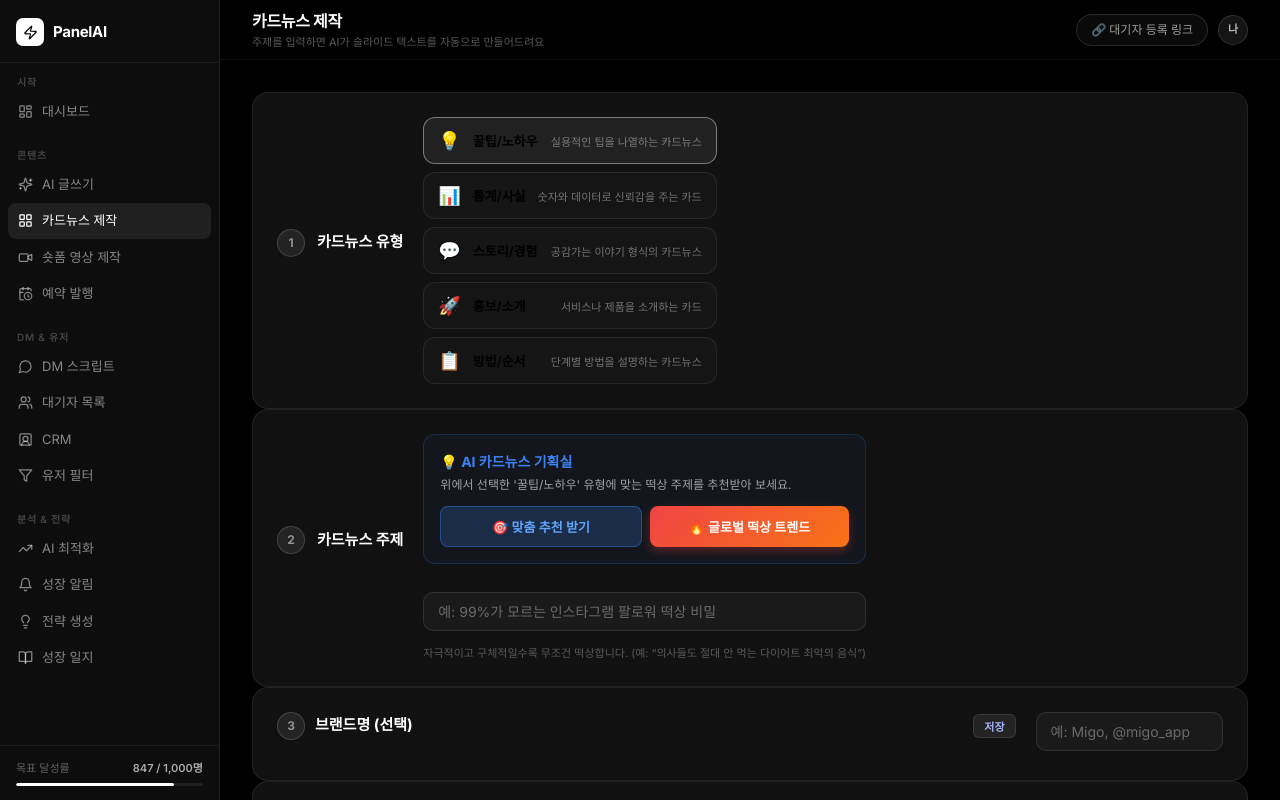
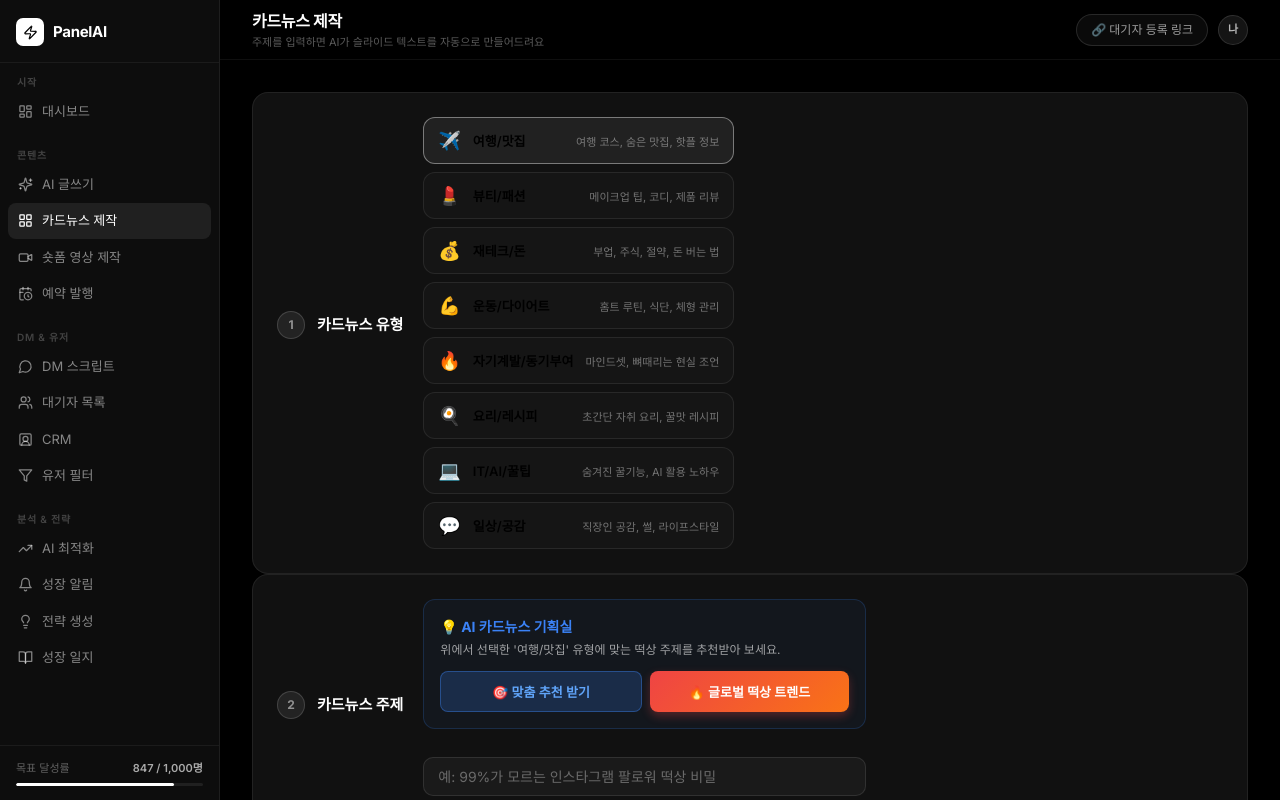
Before and after one commit to ujin141/panel, a Next.js app: page /card-news in a window 1280 px wide. Shown: the top 800 px of the page. Built offline with nearby package versions, Linux system fonts and the light colour scheme.

Commit message:
feat: AI 기획실 추천 결과에 예상 조회수, 바이럴 상위 %, 상세 분석 리포트 UI 추가

```diff
--- a/app/(dashboard)/card-news/page.tsx
+++ b/app/(dashboard)/card-news/page.tsx
@@ -14,7 +14,7 @@ import './card-news.css';
 // Types
 type CardTheme = 'migo' | 'dark' | 'light' | 'gradient-pink' | 'gradient-purple' | 'gradient-blue' | 'black' | 'gradient-orange' | 'gradient-green';
 type CardLayout = 'title-center' | 'title-top' | 'big-number' | 'quote';
-type CardCategory = 'tips' | 'facts' | 'story' | 'promo' | 'howto';
+type CardCategory = 'travel' | 'beauty' | 'finance' | 'fitness' | 'mindset' | 'food' | 'it' | 'daily';
 
 interface CardSlide {
   id: string;
@@ -102,11 +102,14 @@ const layoutConfig: Record<CardLayout, { label: string; desc: string; icon: stri
 };
 
 const categoryConfig: Record<CardCategory, { label: string; emoji: string; desc: string }> = {
-  tips:  { label: '꿀팁/노하우', emoji: '💡', desc: '실용적인 팁을 나열하는 카드뉴스' },
-  facts: { label: '통계/사실',   emoji: '📊', desc: '숫자와 데이터로 신뢰감을 주는 카드' },
-  story: { label: '스토리/경험', emoji: '💬', desc: '공감가는 이야기 형식의 카드뉴스' },
-  promo: { label: '홍보/소개',   emoji: '🚀', desc: '서비스나 제품을 소개하는 카드' },
-  howto: { label: '방법/순서',   emoji: '📋', desc: '단계별 방법을 설명하는 카드뉴스' },
+  travel:  { label: '여행/맛집', emoji: '✈️', desc: '여행 코스, 숨은 맛집, 핫플 정보' },
+  beauty:  { label: '뷰티/패션', emoji: '💄', desc: '메이크업 팁, 코디, 제품 리뷰' },
+  finance: { label: '재테크/돈', emoji: '💰', desc: '부업, 주식, 절약, 돈 버는 법' },
+  fitness: { label: '운동/다이어트', emoji: '💪', desc: '홈트 루틴, 식단, 체형 관리' },
+  mindset: { label: '자기계발/동기부여', emoji: '🔥', desc: '마인드셋, 뼈때리는 현실 조언' },
+  food:    { label: '요리/레시피', emoji: '🍳', desc: '초간단 자취 요리, 꿀맛 레시피' },
+  it:      { label: 'IT/AI/꿀팁', emoji: '💻', desc: '숨겨진 꿀기능, AI 활용 노하우' },
+  daily:   { label: '일상/공감', emoji: '💬', desc: '직장인 공감, 썰, 라이프스타일' },
 };
 
 function toBrandHandle(name: string) {
@@ -373,7 +376,7 @@ function InnerCard({ slide, theme, layout, index, total, brandName, coverImageUr
 // Main Page
 export default function CardNewsPage() {
   const [step,      setStep]      = useState<'setup' | 'editor'>('setup');
-  const [category, setCategory]  = useState<CardCategory>('tips');
+  const [category, setCategory]  = useState<CardCategory>('travel');
   const [theme,    setTheme]      = useState<CardTheme>('migo');
   const [layout,   setLayout]     = useState<CardLayout>('title-top');
   const [topic,    setTopic]      = useState('');
@@ -398,7 +401,7 @@ export default function CardNewsPage() {
   const [slideImages,      setSlideImages]      = useState<(string | null)[]>([]);
   const [trends, setTrends] = useState<Array<{topic:string;reason:string;hashtags:string[];hotScore:number;estimatedViews?:string;viewReason?:string;source?:string}>>([]);
   const [trendsLoading, setTrendsLoading] = useState(false);
-  const [recommendations, setRecommendations] = useState<Array<{topic:string;reason:string;category:string}>>([]);
+  const [recommendations, setRecommendations] = useState<Array<{topic:string;reason:string;category:string;estimatedViews?:string;viralScore?:number;analysis?:string}>>([]);
   const [recommending, setRecommending] = useState(false);
   const previewRef = useRef<HTMLDivElement>(null);
   const hiddenRenderRef = useRef<HTMLDivElement>(null);
@@ -786,9 +789,34 @@ export default function CardNewsPage() {
                   {recommendations.length > 0 && (
                     <div style={{ display: 'flex', flexDirection: 'column', gap: 10 }}>
                       {recommendations.map((rec, i) => (
-                        <div key={i} onClick={() => { setTopic(rec.topic); const validCat = Object.keys(categoryConfig).find(k => categoryConfig[k as CardCategory].label === rec.category); if (validCat) setCategory(validCat as CardCategory); }} style={{ background: 'rgba(0,0,0,0.3)', padding: 12, borderRadius: 8, border: '1px solid rgba(255,255,255,0.05)', cursor: 'pointer', transition: 'all 0.2s' }} onMouseEnter={e => e.currentTarget.style.borderColor='#3b82f6'} onMouseLeave={e => e.currentTarget.style.borderColor='rgba(255,255,255,0.05)'}>
-                          <div style={{ fontSize: 14, fontWeight: 700, color: '#fff', marginBottom: 4 }}>{rec.topic}</div>
-                          <div style={{ fontSize: 12, color: 'rgba(255,255,255,0.5)' }}>💡 {rec.reason}</div>
+                        <div key={i} onClick={() => { setTopic(rec.topic); const validCat = Object.keys(categoryConfig).find(k => categoryConfig[k as CardCategory].label === rec.category); if (validCat) setCategory(validCat as CardCategory); }} style={{ background: 'rgba(0,0,0,0.3)', padding: 16, borderRadius: 10, border: '1px solid rgba(255,255,255,0.08)', cursor: 'pointer', transition: 'all 0.2s' }} onMouseEnter={e => e.currentTarget.style.borderColor='#3b82f6'} onMouseLeave={e => e.currentTarget.style.borderColor='rgba(255,255,255,0.08)'}>
+                          <div style={{ display: 'flex', justifyContent: 'space-between', alignItems: 'flex-start', marginBottom: 8 }}>
+                            <div style={{ fontSize: 15, fontWeight: 700, color: '#fff', lineHeight: 1.4 }}>{rec.topic}</div>
+                            {rec.viralScore && (
+                              <div style={{ display: 'flex', alignItems: 'center', gap: 4, background: 'rgba(239,68,68,0.15)', padding: '4px 8px', borderRadius: 20, border: '1px solid rgba(239,68,68,0.3)' }}>
+                                <span style={{ fontSize: 12 }}>🔥</span>
+                                <span style={{ fontSize: 11, fontWeight: 700, color: '#fca5a5' }}>상위 {100 - rec.viralScore}%</span>
+                              </div>
+                            )}
+                          </div>
+
+                          {rec.estimatedViews && (
+                            <div style={{ display: 'flex', alignItems: 'center', gap: 6, marginBottom: 10 }}>
+                              <span style={{ fontSize: 11, background: 'rgba(59,130,246,0.15)', color: '#93c5fd', padding: '2px 6px', borderRadius: 4, fontWeight: 600 }}>예상 조회수</span>
+                              <span style={{ fontSize: 12, fontWeight: 700, color: '#fff' }}>{rec.estimatedViews}</span>
+                            </div>
+                          )}
+
+                          <div style={{ fontSize: 12, color: '#cbd5e1', marginBottom: 6, display: 'flex', alignItems: 'flex-start', gap: 6 }}>
+                            <span style={{ marginTop: 2 }}>💡</span>
+                            <span style={{ lineHeight: 1.5 }}>{rec.reason}</span>
+                          </div>
+
+                          {rec.analysis && (
+                            <div style={{ fontSize: 11, color: 'rgba(255,255,255,0.4)', background: 'rgba(0,0,0,0.2)', padding: 10, borderRadius: 6, lineHeight: 1.5, borderLeft: '2px solid rgba(255,255,255,0.1)' }}>
+                              <strong style={{ color: 'rgba(255,255,255,0.6)' }}>분석 리포트:</strong> {rec.analysis}
+                            </div>
+                          )}
                         </div>
                       ))}
                     </div>
--- a/app/api/card-news/generate/route.ts
+++ b/app/api/card-news/generate/route.ts
@@ -5,15 +5,18 @@ export const dynamic = 'force-dynamic';
 
 // ─── 슬라이드 텍스트 생성 ──────────────────────────────────────────────────────
 async function generateSlides(topic: string, category: string, brandName: string) {
-  const categoryInstructions: Record<string, string> = {
-    tips: `커버 + 핵심 꿀팁 3가지 + 마무리. 각 꿀팁은 "${topic}"에 진짜로 도움되는 구체적 정보여야 함.`,
-    facts: `커버 + 흥미로운 사실/통계 3가지 + 마무리. 숫자나 구체적 데이터를 포함할 것.`,
-    story: `커버 + 스토리 단계 3개 + 마무리. 여정/경험 중심으로 공감가게 작성.`,
-    promo: `커버 + 핵심 혜택 3가지 + CTA. 구체적 혜택과 차별점을 강조.`,
-    howto: `커버 + 단계별 방법 3가지(STEP 1/2/3) + 마무리. 바로 실천 가능한 방법으로.`,
+  const categoryTranslations: Record<string, string> = {
+    travel: '여행/맛집',
+    beauty: '뷰티/패션',
+    finance: '재테크/돈',
+    fitness: '운동/다이어트',
+    mindset: '자기계발/동기부여',
+    food: '요리/레시피',
+    it: 'IT/AI/꿀팁',
+    daily: '일상/공감'
   };
 
-  const instruction = categoryInstructions[category] || categoryInstructions.tips;
+  const instruction = categoryTranslations[category] || category;
   const currentDate = new Date().toLocaleDateString('ko-KR', { year: 'numeric', month: 'long', day: 'numeric' });
 
   const completion = await openai.chat.completions.create({
@@ -36,13 +39,17 @@ async function generateSlides(topic: string, category: string, brandName: string
 5. 저장/공유 트리거: 마지막 정보 슬라이드에는 "까먹기 전에 무조건 저장🔖", "친구 태그해서 알려주기" 멘트를 교묘하게 넣으세요.
 6. 마지막 슬라이드(CTA): "더 많은 비밀 정보는 @계정명 팔로우"로 강력한 팔로우 압박을 넣으세요.
 7. 줄바꿈은 반드시 \\n으로 처리하여 시각적 타격감을 주세요.
+8. [중요] 슬라이드 개수 동적 할당: 사용자가 제시한 주제에 특정 개수(예: '5가지', '10곳', '7개')가 명시되어 있다면, **반드시 그 개수만큼 본문 슬라이드를 생성**하세요.
+   - 예: '10곳' -> 커버 1장 + 본문 10장 + CTA 1장 = 총 12장.
+   - 개수가 명시되어 있지 않다면 기본적으로 본문 3~4장을 생성하세요.
+   - 각 슬라이드의 \`tag\` 필드는 '현재 페이지 번호 / 총 페이지 수' 형식으로 정확하게 계산해서 넣으세요.
 
 주제별 떡상 작성법:
 - 정보/꿀팁: 모르면 돈 잃고 시간 날리는 치명적인 꿀팁, 단계별 리스트업.
 - 여행: 절대 실패 안하는 현지인 찐 루트, 웨이팅 피하는 꼼수.
-- 자기계발/돈: 뼈때리는 현실 조언, 구체적 액션 플랜 3가지 필수.
+- 자기계발/돈: 뼈때리는 현실 조언, 구체적 액션 플랜 필수.
 
-JSON 형식:
+JSON 형식 (아래는 3가지 본문일 때의 예시일 뿐, 주제의 개수에 맞춰 슬라이드 배열 크기를 동적으로 조절하세요):
 {
   "slides": [
     { "id": "1", "title": "[극단적 도파민 훅]\\n[결과/부제]", "body": "", "tag": "01 / 05" },
--- a/app/api/card-news/recommend/route.ts
+++ b/app/api/card-news/recommend/route.ts
@@ -7,6 +7,18 @@ export const dynamic = 'force-dynamic';
 export async function POST(req: NextRequest) {
   try {
     const { brandName, category, type = 'custom' } = await req.json();
+
+    const categoryTranslations: Record<string, string> = {
+      travel: '여행/맛집',
+      beauty: '뷰티/패션',
+      finance: '재테크/돈',
+      fitness: '운동/다이어트',
+      mindset: '자기계발/동기부여',
+      food: '요리/레시피',
+      it: 'IT/AI/꿀팁',
+      daily: '일상/공감'
+    };
+    const translatedCategory = categoryTranslations[category] || category;
 
     // 1. Supabase에서 사용자의 최근 성과 게시물 가져오기
     const supabase = createClient();
@@ -33,9 +45,9 @@ ${posts.map(p => `- 내용: ${p.content.split('|||')[0]}\n  조회수: ${p.views
     if (!process.env.OPENAI_API_KEY || process.env.OPENAI_API_KEY === 'your_openai_api_key') {
       return NextResponse.json({
         recommendations: [
-          { topic: '인스타 떡상하는 상위 1% 카드뉴스 템플릿', reason: '실무자들이 환장하고 저장하는 레퍼런스입니다.', category: '정보/꿀팁' },
-          { topic: '마케터라면 무조건 알아야 할 AI 툴 5가지', reason: '저장과 공유가 폭발적으로 일어나는 주제입니다.', category: '정보/꿀팁' },
-          { topic: '초보 사장님을 위한 세금 폭탄 피하는 법', reason: '결핍과 공포를 자극하여 클릭률이 극대화됩니다.', category: '정보/꿀팁' }
+          { topic: '인스타 떡상하는 상위 1% 카드뉴스 템플릿', reason: '실무자들이 환장하고 저장하는 레퍼런스입니다.', category: '정보/꿀팁', estimatedViews: '15만~30만', viralScore: 95, analysis: '마케터들의 실무 갈증을 해소하는 템플릿 제공으로 무한 공유가 일어납니다.' },
+          { topic: '마케터라면 무조건 알아야 할 AI 툴 5가지', reason: '저장과 공유가 폭발적으로 일어나는 주제입니다.', category: '정보/꿀팁', estimatedViews: '5만~10만', viralScore: 88, analysis: '최신 AI 정보에 뒤쳐지기 싫은 심리를 자극하여 저장 버튼을 누르게 만듭니다.' },
+          { topic: '초보 사장님을 위한 세금 폭탄 피하는 법', reason: '결핍과 공포를 자극하여 클릭률이 극대화됩니다.', category: '정보/꿀팁', estimatedViews: '20만~50만', viralScore: 98, analysis: '돈과 직결된 공포 마케팅으로 타겟층의 도파민을 강력하게 자극합니다.' }
         ]
       });
     }
@@ -48,24 +60,27 @@ ${posts.map(p => `- 내용: ${p.content.split('|||')[0]}\n  조회수: ${p.views
     if (type === 'viral') {
       systemPrompt = `당신은 대한민국 인스타그램 카드뉴스 트래픽을 폭발시키는 '메가 트렌드 헌터'입니다.
 현재 시간은 ${currentDate} (2026년) 입니다.
-과거(2023년 등)의 트렌드는 절대 언급하지 마세요. 현재 2026년 최신 인스타그램 탐색탭에서 가장 조회수와 저장이 폭발적으로 터지고 있는 글로벌/국내 실시간 카드뉴스 주제 3가지를 추천해 주세요.
-카테고리에 얽매이지 않고, 대중의 도파민을 자극하며 무조건 '저장(Save)' 버튼을 누를 수밖에 없는 압도적인 꿀팁/정보성 주제여야 합니다.
+과거(2023년 등)의 트렌드는 절대 언급하지 마세요. 현재 2026년 최신 인스타그램 탐색탭에서 **[${translatedCategory}]** 분야를 중심으로, 가장 조회수와 저장이 폭발적으로 터지고 있는 글로벌/국내 실시간 카드뉴스 주제 3가지를 추천해 주세요.
+반드시 **[${translatedCategory}]** 카테고리에 맞는 주제여야 하며, 대중의 도파민을 자극하고 무조건 '저장(Save)' 버튼을 누를 수밖에 없는 압도적인 주제여야 합니다.
 
 응답 형식 (JSON):
 {
   "recommendations": [
     {
       "topic": "제안하는 떡상 카드뉴스 주제 (예: 99%가 모르는 카카오톡 숨겨진 기능 5가지)",
-      "reason": "왜 이 주제가 지금 트래픽이 폭발하는지 심리적/트렌드적 이유 (50자 이내)",
-      "category": "정보/꿀팁 | 브이로그/일상 | 유머/공감 중 택 1"
+      "reason": "왜 이 주제가 지금 트래픽이 폭발하는지 핵심 이유 (30자 이내)",
+      "category": "${category}",
+      "estimatedViews": "예상 조회수 (예: 10만~30만)",
+      "viralScore": 95,
+      "analysis": "어떤 심리적 트리거(공포, 이득, 호기심 등)가 작동하며, 알고리즘이 어떻게 타겟층에게 도달시킬지 100자 이내로 구체적으로 분석"
     }
   ]
 }`;
-      userPrompt = `브랜드명: ${brandName || '일반 계정'} (참고만 하고 무조건 트래픽 터지는 트렌드로 추천해라)`;
+      userPrompt = `타겟 카테고리: ${translatedCategory}\n브랜드명: ${brandName || '일반 계정'} (참고만 하고 무조건 트래픽 터지는 트렌드로 추천해라)`;
     } else {
       systemPrompt = `당신은 저장과 공유를 무조건 10배 이상 터뜨리는 인스타그램 카드뉴스 기획의 신입니다.
 현재 시간은 ${currentDate} (2026년) 입니다. 과거의 낡은 트렌드 대신 2026년 현재 먹히는 최신 정보만 다루세요.
-사용자의 브랜드명, 기존 성과 데이터, 그리고 요청된 **[${category}]** 카테고리에 가장 잘 맞으면서 현재 인스타 알고리즘 트렌드에서 무조건 트래픽이 폭발할 카드뉴스 주제 3가지를 추천해 주세요.
+사용자의 브랜드명, 기존 성과 데이터, 그리고 요청된 **[${translatedCategory}]** 분야에 가장 잘 맞으면서 현재 인스타 알고리즘 트렌드에서 무조건 트래픽이 폭발할 카드뉴스 주제 3가지를 추천해 주세요.
 
 [초극강 바이럴 최적화 법칙]
 1. 시청자의 결핍(돈, 시간, 외모, 건강)을 강하게 건드릴 것.
@@ -77,12 +92,15 @@ ${posts.map(p => `- 내용: ${p.content.split('|||')[0]}\n  조회수: ${p.views
   "recommendations": [
     {
       "topic": "제안하는 구체적인 카드뉴스 주제 (예: 30대 직장인 뱃살 2주 컷 현실 식단 BEST 5)",
-      "reason": "왜 이 주제가 저장이 폭발할 수밖에 없는지 심리학적 분석 (50자 이내)",
-      "category": "${category}"
+      "reason": "왜 이 주제가 저장이 폭발할 수밖에 없는지 심리학적 분석 (30자 이내)",
+      "category": "${category}",
+      "estimatedViews": "예상 조회수 (예: 50만~100만)",
+      "viralScore": 98,
+      "analysis": "현재 ${translatedCategory} 시장의 트렌드와 결합하여 어떤 타겟층이 왜 열광할 수밖에 없는지 100자 이내로 상세하게 분석"
     }
   ]
 }`;
-      userPrompt = `브랜드명: ${brandName || '일반 계정'}\n타겟 카테고리: ${category}\n${accountContext}`;
+      userPrompt = `브랜드명: ${brandName || '일반 계정'}\n타겟 카테고리: ${translatedCategory}\n${accountContext}`;
     }
 
     const completion = await openai.chat.completions.create({
--- a/app/api/short-form/recommend/route.ts
+++ b/app/api/short-form/recommend/route.ts
@@ -33,9 +33,9 @@ ${posts.map(p => `- 내용: ${p.content.split('|||')[0]}\n  조회수: ${p.views
     if (!process.env.OPENAI_API_KEY || process.env.OPENAI_API_KEY === 'your_openai_api_key') {
       return NextResponse.json({
         recommendations: [
-          { topic: '다이어트 성공하는 현실 식단', reason: '최근 조회수 폭발하는 직장인 공감형 키워드입니다.', category: '정보/꿀팁' },
-          { topic: '요즘 뜨는 성수동 숨은 핫플', reason: '검색량이 급증하고 있는 트렌드 키워드입니다.', category: '브이로그/일상' },
-          { topic: '월 100만원 부수입 만드는 법', reason: '저장과 공유가 무조건 일어나는 킬러 주제입니다.', category: '정보/꿀팁' }
+          { topic: '다이어트 성공하는 현실 식단', reason: '최근 조회수 폭발하는 직장인 공감형 키워드입니다.', category: '정보/꿀팁', estimatedViews: '30만~50만', viralScore: 92, analysis: '바쁜 직장인들의 결핍인 시간과 건강을 동시에 건드려 시청 지속시간이 매우 길게 나옵니다.' },
+          { topic: '요즘 뜨는 성수동 숨은 핫플', reason: '검색량이 급증하고 있는 트렌드 키워드입니다.', category: '브이로그/일상', estimatedViews: '15만~25만', viralScore: 85, analysis: '데이트 코스를 찾는 2030 세대의 공유가 5배 이상 터지는 위치 기반 떡상 아이템입니다.' },
+          { topic: '월 100만원 부수입 만드는 법', reason: '저장과 공유가 무조건 일어나는 킬러 주제입니다.', category: '정보/꿀팁', estimatedViews: '50만~100만', viralScore: 99, analysis: '모든 사람의 근원적 결핍인 돈을 타격하며, 무조건 다시 보기 위해 저장 버튼을 누릅니다.' }
         ]
       });
     }
@@ -47,20 +47,23 @@ ${posts.map(p => `- 내용: ${p.content.split('|||')[0]}\n  조회수: ${p.views
 
     if (type === 'viral') {
       systemPrompt = `당신은 대한민국 인스타그램 릴스 및 유튜브 쇼츠 트렌드를 완벽하게 분석하는 '메가 트렌드 헌터'입니다.
-현재 시간은 ${currentDate} (2026년) 입니다. 과거 낡은 트렌드 말고, 현재 가장 조회수가 폭발적으로 터지고 있는 무조건 떡상하는 글로벌/국내 실시간 메가 트렌드 주제 3가지를 추천해 주세요.
-카테고리에 얽매이지 않고, 현재 대중들이 가장 열광하는 자극적이고 도파민 터지는 주제여야 합니다.
+현재 시간은 ${currentDate} (2026년) 입니다. 과거 낡은 트렌드 말고, 현재 2026년 최신 숏폼 플랫폼에서 **[${category}]** 분야를 중심으로 가장 조회수가 폭발적으로 터지고 있는 무조건 떡상하는 실시간 메가 트렌드 주제 3가지를 추천해 주세요.
+반드시 **[${category}]** 카테고리에 맞는 주제여야 하며, 대중들이 가장 열광하는 자극적이고 도파민 터지는 주제여야 합니다.
 
 응답 형식 (JSON):
 {
   "recommendations": [
     {
       "topic": "제안하는 떡상 숏폼 주제 (예: 99%가 모르는 카카오톡 숨겨진 기능)",
-      "reason": "왜 이 주제가 지금 조회수가 터지고 있는지 트렌드 분석 (50자 이내)",
-      "category": "정보/꿀팁 | 브이로그/일상 | 유머/공감 중 택 1"
+      "reason": "왜 이 주제가 지금 조회수가 터지고 있는지 트렌드 분석 (30자 이내)",
+      "category": "${category}",
+      "estimatedViews": "예상 조회수 (예: 30만~100만)",
+      "viralScore": 95,
+      "analysis": "숏폼 알고리즘 관점에서 왜 터질 수밖에 없는지, 시청자들의 어떤 도파민을 자극하는지 100자 이내로 상세하게 분석"
     }
   ]
 }`;
-      userPrompt = `브랜드명: ${brandName || '일반 계정'} (참고만 하고 무조건 조회수 터지는 트렌드로 추천해라)`;
+      userPrompt = `타겟 카테고리: ${category}\n브랜드명: ${brandName || '일반 계정'} (참고만 하고 무조건 조회수 터지는 트렌드로 추천해라)`;
     } else {
       systemPrompt = `당신은 조회수 100만을 무조건 터뜨리는 인스타그램 릴스/유튜브 쇼츠 콘텐츠 기획의 신입니다.
 현재 시간은 ${currentDate} (2026년) 입니다. 최신 2026년 데이터를 기반으로, 사용자의 브랜드명, 기존 성과 데이터, 그리고 요청된 **[${category}]** 카테고리에 가장 잘 맞으면서 현재 숏폼 알고리즘 트렌드에서 무조건 조회수가 폭발할 주제 3가지를 추천해 주세요.
@@ -75,8 +78,11 @@ ${posts.map(p => `- 내용: ${p.content.split('|||')[0]}\n  조회수: ${p.views
   "recommendations": [
     {
       "topic": "제안하는 구체적인 숏폼 주제 (예: 30대 직장인 뱃살 2주 컷 현실 식단)",
-      "reason": "왜 이 주제가 조회수가 폭발할 수밖에 없는지 심리학적/트렌드적 분석 (50자 이내)",
-      "category": "${category}"
+      "reason": "왜 이 주제가 조회수가 폭발할 수밖에 없는지 핵심 요약 (30자 이내)",
+      "category": "${category}",
+      "estimatedViews": "예상 조회수 (예: 50만~100만)",
+      "viralScore": 98,
+      "analysis": "현재 ${category} 시장의 숏폼 트렌드와 결합하여 시청 지속시간(Retention)과 공유가 왜 터질지 100자 이내로 상세하게 분석"
     }
   ]
 }`;
```
Also changed, not shown: app/(dashboard)/short-form/page.tsx (+28 -3 lines).
